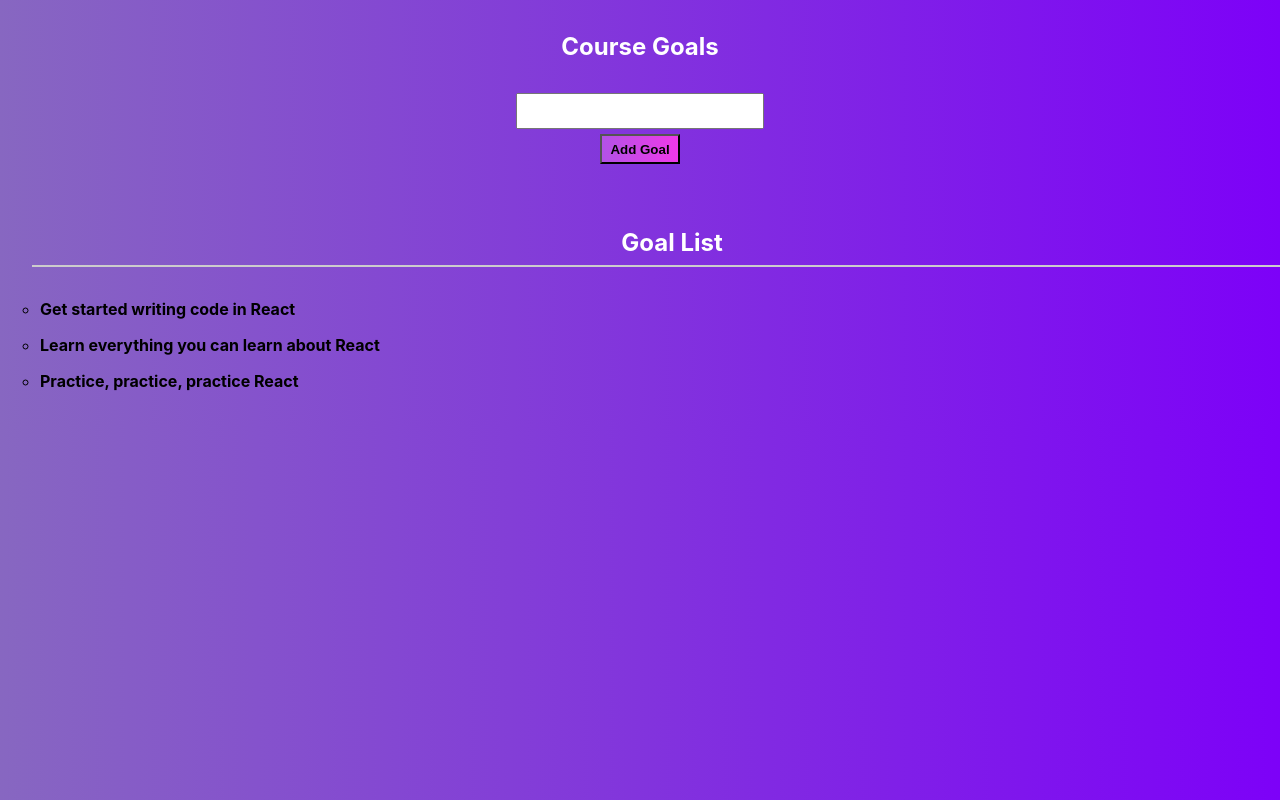
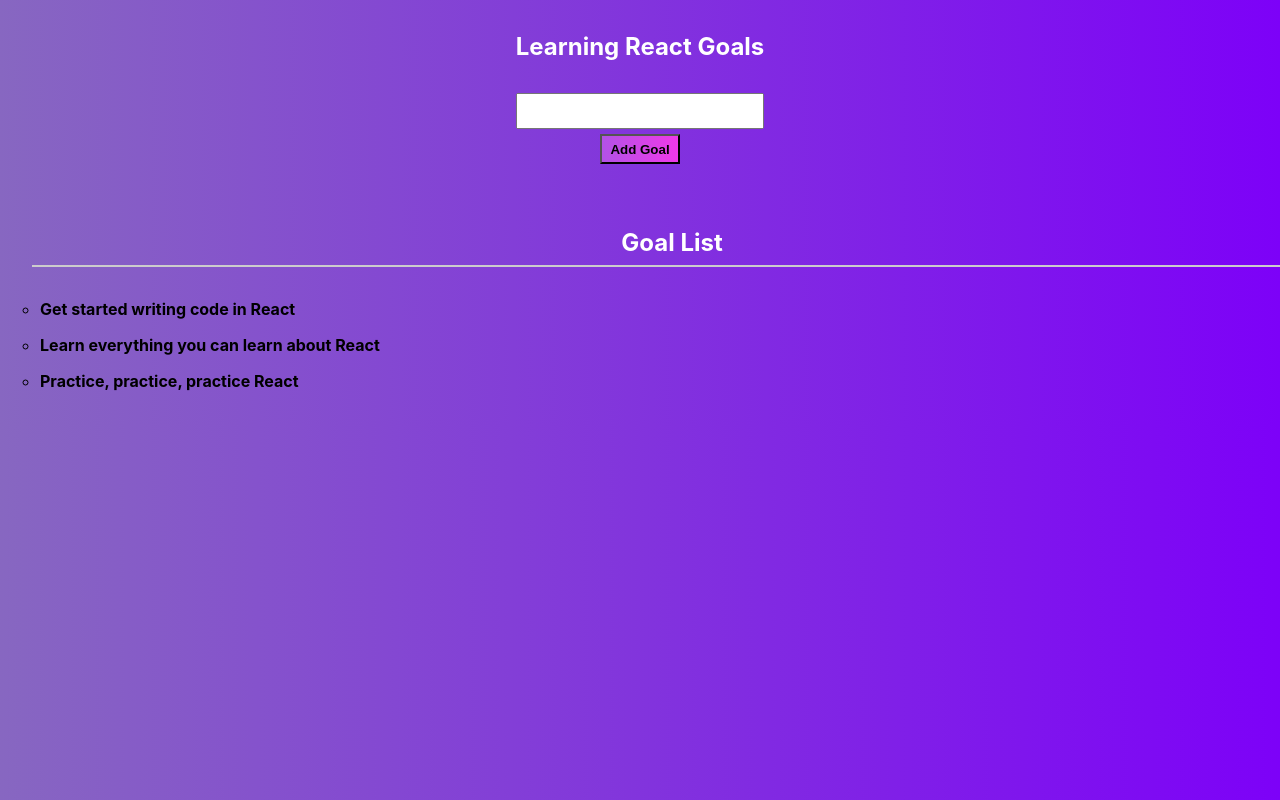
Before and after one commit to jrletner/my-react-app, a React (Create React App) app: page / in a window 1280 px wide. Shown: the top 800 px of the page. Built offline with nearby package versions, Linux system fonts and the light colour scheme.

Commit message:
refactor: Update page title in App.js to reflect learning goals

```diff
--- a/src/App.js
+++ b/src/App.js
@@ -26,7 +26,7 @@ export default function App() {
 
   return (
     <div className="goals">
-      <h2>Course Goals</h2>
+      <h2>Learning React Goals</h2>
       <NewGoal onAddGoal={addNewGoalHandler} />
       <GoalList onCompleteGoal={completeGoalHandler} goals={courseGoals} />
     </div>
```
